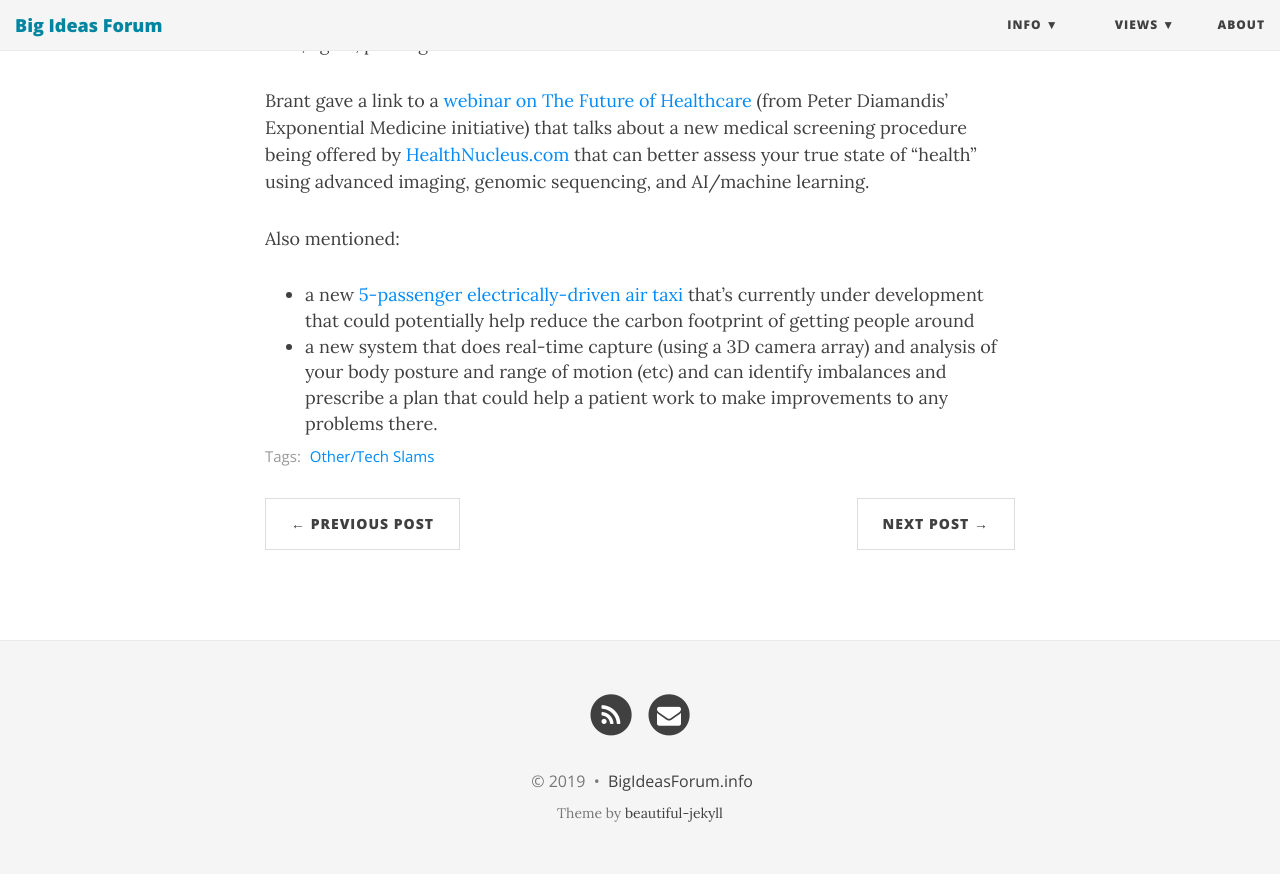
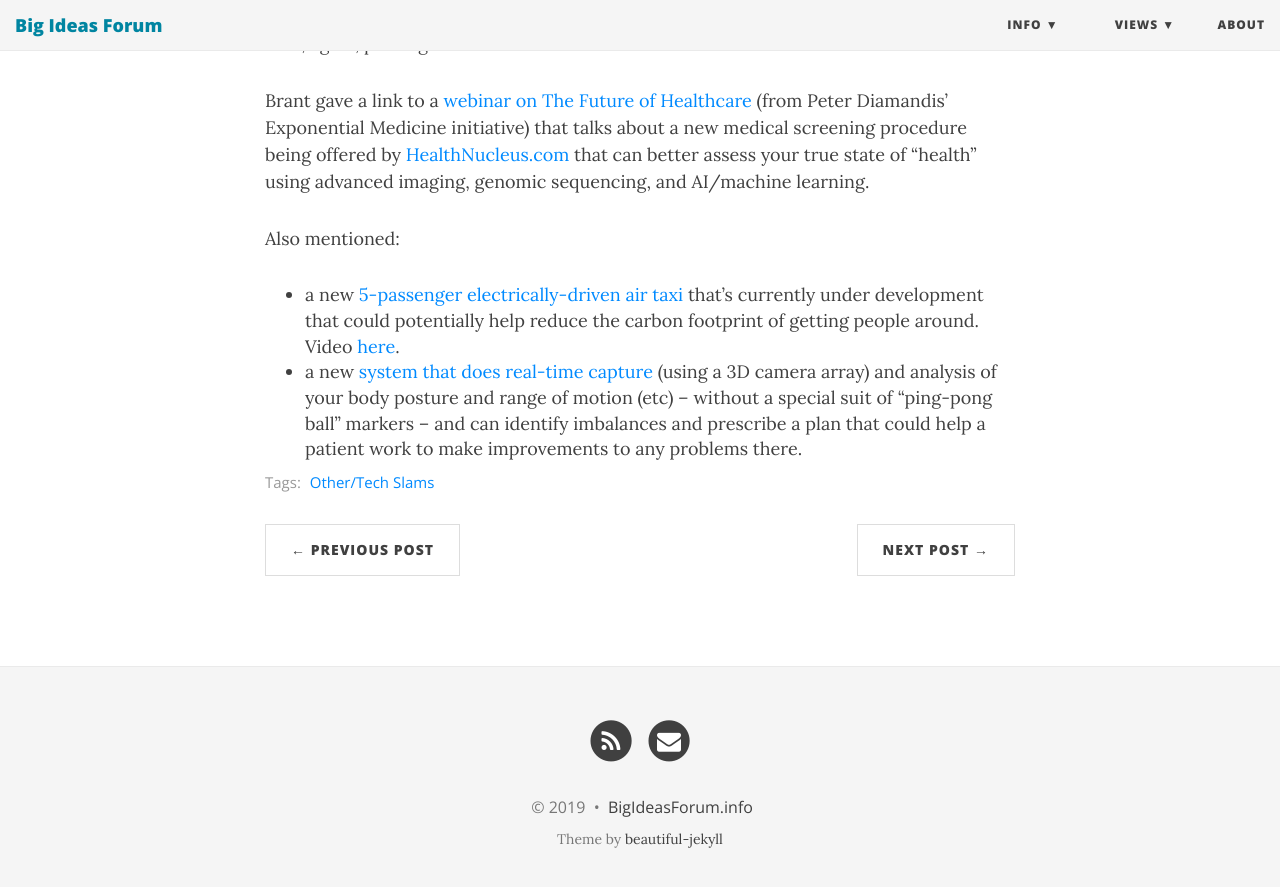
Before and after one commit to BigIdeasForum/bigideasforum.github.io, a Jekyll site: the page built from _posts/2019/2019-05-16-tech-slam8.md, in a window 1280 px wide and 900 px high, scrolled down 1424 px. Shown: the top 887 px of the window. Built offline with Jekyll 4.4.1, drawn with Linux system fonts in a browser that asks for light colours; nearby versions of some CDN libraries.

Commit message:
Add David's links

```diff
--- a/_posts/2019/2019-05-16-tech-slam8.md
+++ b/_posts/2019/2019-05-16-tech-slam8.md
@@ -33,5 +33,5 @@ Brant gave a link to a [webinar on The Future of Healthcare](https://www.a360.di
 
  Also mentioned:
 
-* a new [5-passenger electrically-driven air taxi](https://www.theverge.com/2019/5/16/18625088/lilium-jet-test-flight-electric-aircraft-flying-car) that's currently under development that could potentially help reduce the carbon footprint of getting people around
-* a new system that does real-time capture (using a 3D camera array) and analysis of your body posture and range of motion (etc) and can identify imbalances and prescribe a plan that could help a patient work to make improvements to any problems there.
+* a new [5-passenger electrically-driven air taxi](https://www.bbc.com/news/business-48297440) that's currently under development that could potentially help reduce the carbon footprint of getting people around. Video [here](https://www.youtube.com/watch?v=8qotuu8JjQM).
+* a new [system that does real-time capture](https://www.youtube.com/watch?v=ApYr_QZ_iWU) (using a 3D camera array) and analysis of your body posture and range of motion (etc) -- without a special suit of "ping-pong ball" markers -- and can identify imbalances and prescribe a plan that could help a patient work to make improvements to any problems there.
```
